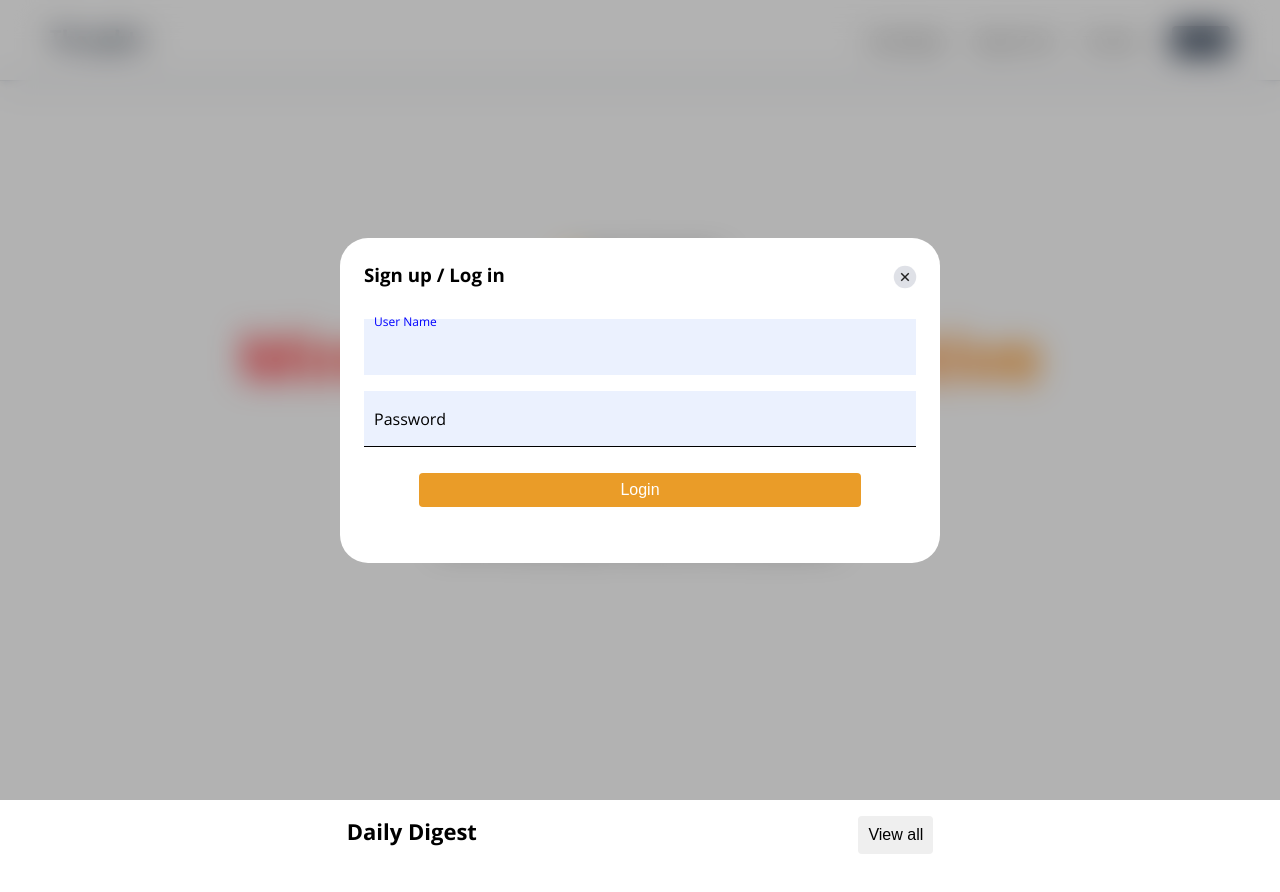
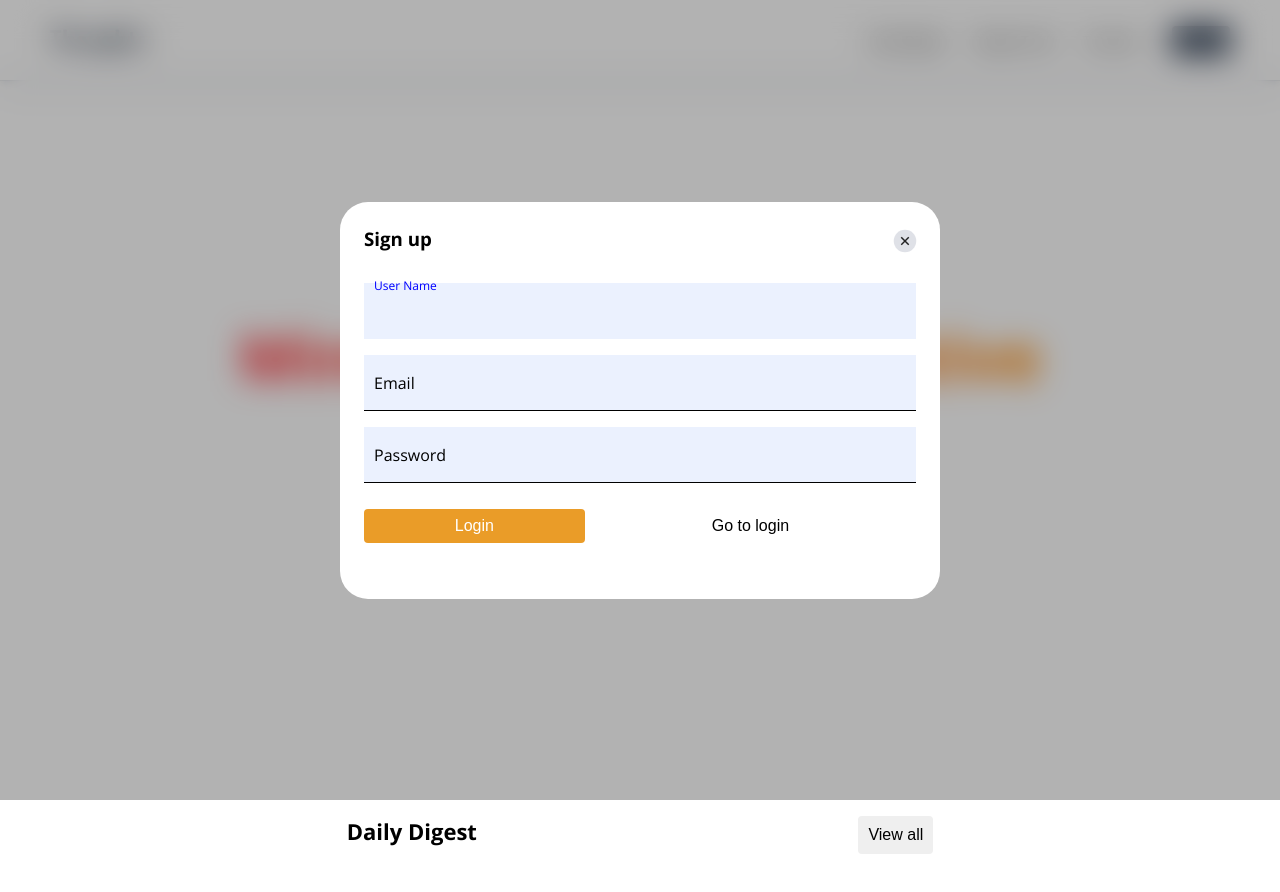
Before and after one commit to Manu-Andaluz/Thoughts, a Next.js app in the folder frontend/: page / in a window 1280 px wide. Both pictures are taken after a click on the button "Login". Shown: the top 892 px of the page. Built offline with nearby package versions, Linux system fonts and the light colour scheme; no server answers.

Commit message:
adding styles to the dialog sign up

```diff
--- a/frontend/src/app/globals.scss
+++ b/frontend/src/app/globals.scss
@@ -1,3 +1,5 @@
+@import "@/variables";
+
 * {
   box-sizing: border-box;
   margin: 0;
@@ -104,3 +106,21 @@ input {
   transform: scale(0.75) translateY(-1rem);
   color: var(--color-on-surface-variant);
 }
+
+.unlined-btn {
+  cursor: pointer;
+  border: none;
+  padding: 8px 16px;
+  background-color: transparent;
+  color: $primary-font-color;
+  width: 80%;
+  margin-top: 10px;
+  cursor: pointer;
+  padding: 8px 16px;
+  border-radius: 4px;
+  font-size: 16px;
+
+  &:hover {
+    background-color: $primary-text-hover;
+  }
+}
--- a/frontend/src/components/SignUpModal/SignUpModal.module.scss
+++ b/frontend/src/components/SignUpModal/SignUpModal.module.scss
@@ -204,10 +204,13 @@
 }
 
 .form_buttons {
-  display: flex;
+  display: grid;
+  grid-template-columns: 1fr 1fr;
   width: 100%;
   place-content: center;
-  button {
+}
+
+.btn {
   width: 80%;
   margin-top: 10px;
   cursor: pointer;
@@ -220,7 +223,6 @@
 
   &:hover {
     background-color: $secondary-color-hover;
-    }
   }
 }
 
--- a/frontend/src/components/SignUpModal/SignUpModal.tsx
+++ b/frontend/src/components/SignUpModal/SignUpModal.tsx
@@ -23,7 +23,7 @@ const SignUpModal = () => {
         <span className={style.close} onClick={closeDialog}>
           <CloseIcon />
         </span>
-        <h3>Sign up / Log in</h3>
+        <h3>Sign up</h3>
 
         <form className={style.from_container}>
           <div className={style.input_container}>
@@ -32,12 +32,18 @@ const SignUpModal = () => {
           </div>
 
           <div className={style.input_container}>
+            <input type="text" id="email" required />
+            <label htmlFor="email">Email</label>
+          </div>
+
+          <div className={style.input_container}>
             <input type="text" id="password" required />
             <label htmlFor="password">Password</label>
           </div>
 
           <div className={style.form_buttons}>
-            <button>Login</button>
+            <button className={style.btn}>Login</button>
+            <button className="unlined-btn">Go to login</button>
           </div>
         </form>
       </section>
```
Lines whose indentation alone changed are shown as unchanged.
